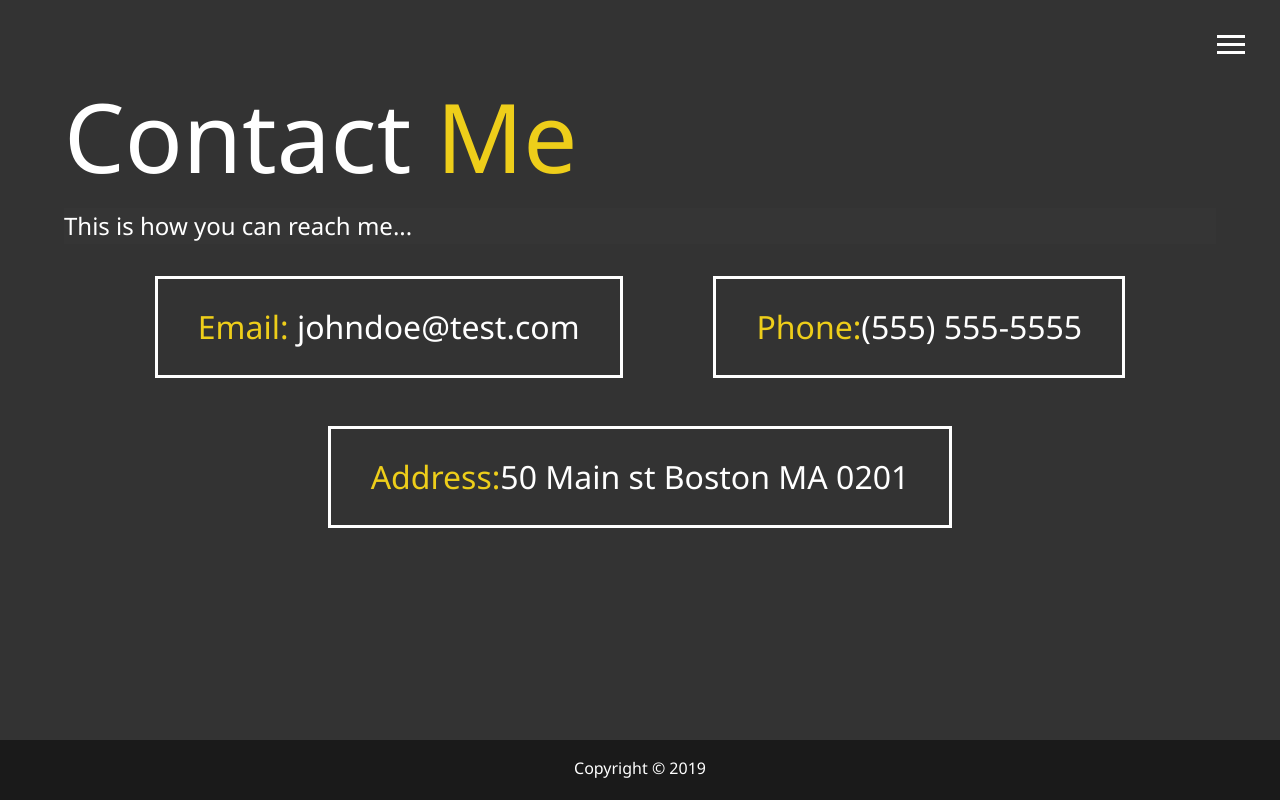
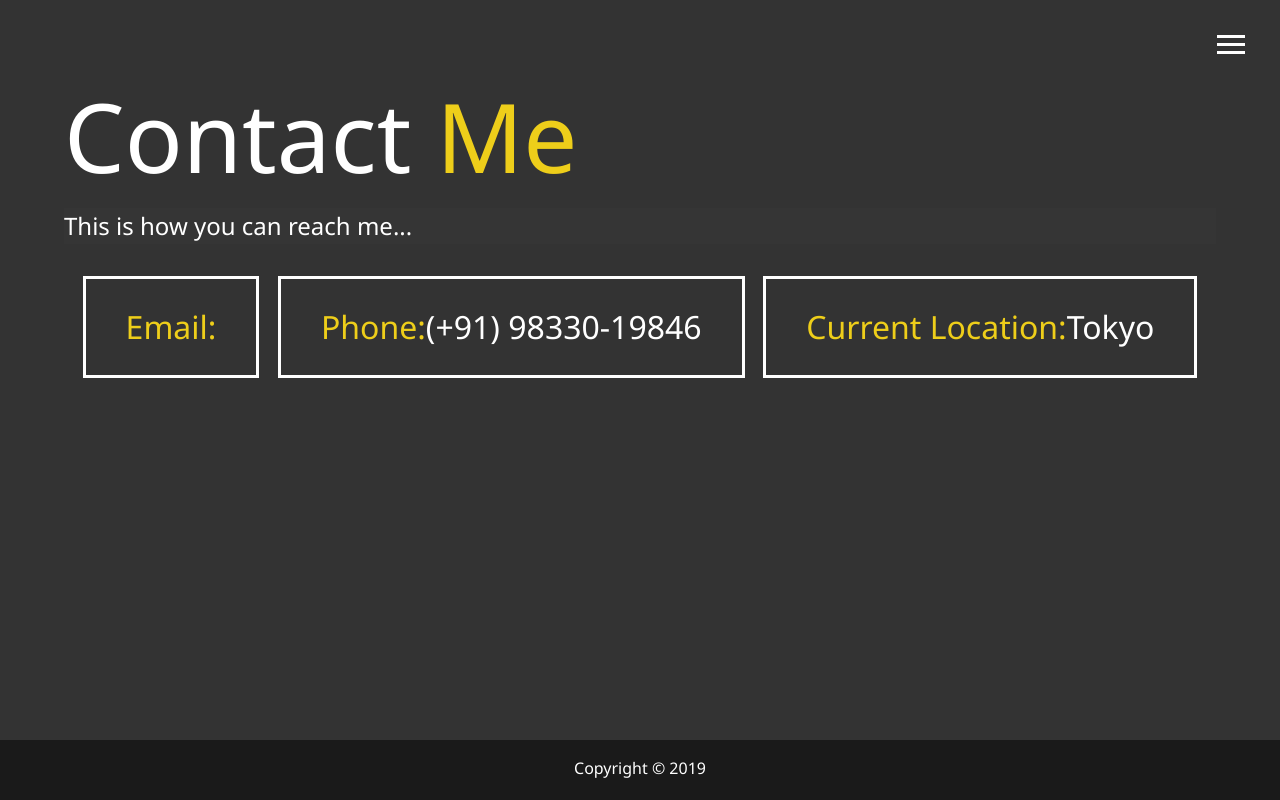
Before and after one commit to sriramk1986/my-portfolio, a website: page dist/contact.html in a window 1280 px wide. Drawn offline with Linux system fonts and the light colour scheme.

Commit message:
Change contact info

```diff
--- a/dist/contact.html
+++ b/dist/contact.html
@@ -46,11 +46,12 @@
         This is how you can reach me...
       </h2>
       <div class="boxes">
-        <div><span class="text-secondary">Email:</span> johndoe@test.com</div>
-        <div><span class="text-secondary">Phone:</span>(555) 555-5555</div>
         <div>
-          <span class="text-secondary">Address:</span>50 Main st Boston MA 0201
+          <span class="text-secondary">Email:</span>
+          <sriramk1986@gmail class="com"></sriramk1986@gmail>
         </div>
+        <div><span class="text-secondary">Phone:</span>(+91) 98330-19846</div>
+        <div><span class="text-secondary">Current Location:</span>Tokyo</div>
       </div>
     </main>
 
```
